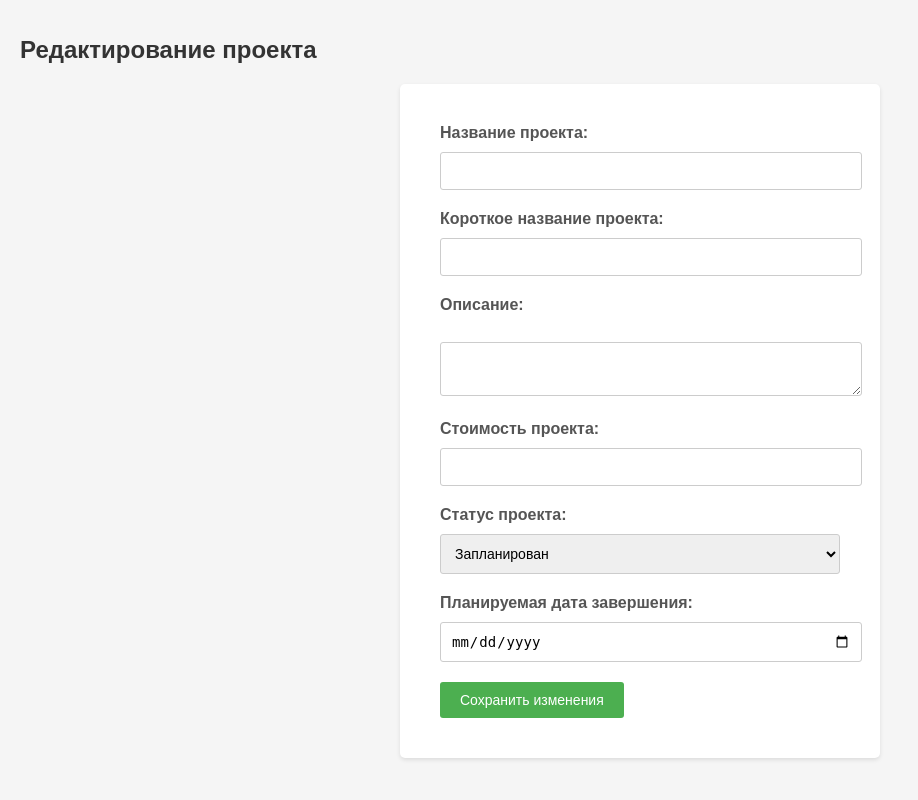
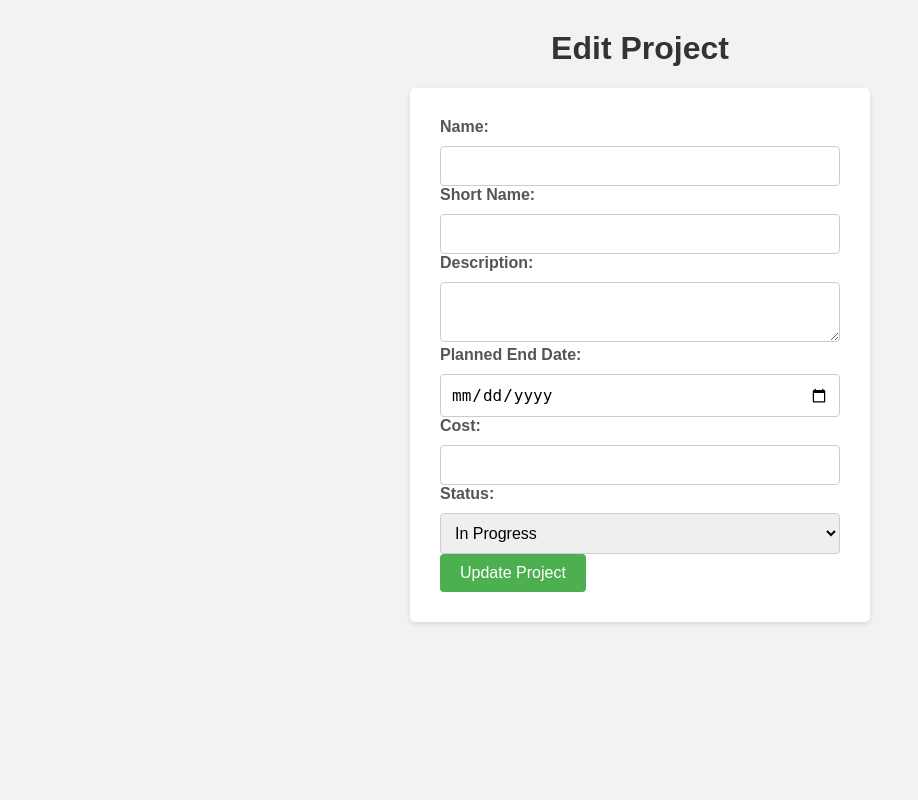
Before and after one commit to dan9Protasenia/task-management, a Flask app: template templates/edit_project.html in a window 1280 px wide. Shown: the whole page, without its empty margins (0-918 px from the left). Run offline with Flask 3, Linux system fonts and the light colour scheme; the template is opened without the code that fills it, so the values that code supplies are empty.

Commit message:
Update edit_project.html

```diff
--- a/templates/edit_project.html
+++ b/templates/edit_project.html
@@ -5,24 +5,24 @@
     <style>
         body {
             font-family: Arial, sans-serif;
-            background-color: #f5f5f5;
+            background-color: #f2f2f2;
             margin: 0;
-            padding: 20px;
+            padding: 0;
         }
 
         h1 {
+            text-align: center;
             color: #333;
-            font-size: 24px;
-            margin-bottom: 20px;
+            margin-top: 30px;
         }
 
         form {
+            max-width: 400px;
+            margin: 20px auto;
             background-color: #fff;
+            padding: 30px;
             border-radius: 5px;
-            padding: 40px;
-            width: 400px;
-            margin: 0 auto;
-            box-shadow: 0 2px 4px rgba(0, 0, 0, 0.1);
+            box-shadow: 0 2px 5px rgba(0, 0, 0, 0.1);
         }
 
         label {
@@ -39,20 +39,20 @@
         input[type="number"] {
             width: 100%;
             padding: 10px;
-            border-radius: 3px;
             border: 1px solid #ccc;
-            margin-bottom: 20px;
-            font-size: 14px;
+            border-radius: 4px;
+            box-sizing: border-box;
+            font-size: 16px;
         }
 
         input[type="submit"] {
-            background-color: #4caf50;
+            background-color: #4CAF50;
             color: #fff;
             padding: 10px 20px;
             border: none;
-            border-radius: 3px;
+            border-radius: 4px;
             cursor: pointer;
-            font-size: 14px;
+            font-size: 16px;
             transition: background-color 0.3s ease;
         }
 
@@ -62,32 +62,62 @@
     </style>
 </head>
 <body>
-    <h1>Редактирование проекта</h1>
-    <form method="POST" action="/edit_project/{{ project.id }}">
-        <label for="name">Название проекта:</label>
+    <h1>Edit Project</h1>
+    <form id="editProjectForm" method="PUT" action="/edit_project/{{ project.id }}">
+        <label for="name">Name:</label>
         <input type="text" id="name" name="name" value="{{ project.name }}" required>
 
-        <label for="short_name">Короткое название проекта:</label>
+        <label for="short_name">Short Name:</label>
         <input type="text" id="short_name" name="short_name" value="{{ project.short_name }}" required>
 
-        <label for="description">Описание:</label><br>
-        <textarea id="description" name="description">{{ project.description }}</textarea>
+        <label for="description">Description:</label>
+        <textarea id="description" name="description" required>{{ project.description }}</textarea>
 
-        <label for="cost">Стоимость проекта:</label>
+        <label for="planned_end_date">Planned End Date:</label>
+        <input type="date" id="planned_end_date" name="planned_end_date" value="{{ project.planned_end_date }}" required>
+
+        <label for="cost">Cost:</label>
         <input type="number" id="cost" name="cost" value="{{ project.cost }}" required>
 
-        <label for="status">Статус проекта:</label>
+        <label for="status">Status:</label>
         <select id="status" name="status" required>
-            <option value="Запланирован" {% if project.status == 'Запланирован' %} selected {% endif %}>Запланирован</option>
-            <option value="В работе" {% if project.status == 'В работе' %} selected {% endif %}>В работе</option>
-            <option value="Завершено" {% if project.status == 'Завершено' %} selected {% endif %}>Завершено</option>
-            <option value="Отложено" {% if project.status == 'Отложено' %} selected {% endif %}>Отложено</option>
+            <option value="В работе" {% if project.status == 'In Progress' %}selected{% endif %}>In Progress</option>
+            <option value="Завершено" {% if project.status == 'Completed' %}selected{% endif %}>Completed</option>
         </select>
 
-        <label for="planned_end_date">Планируемая дата завершения:</label>
-        <input type="date" id="planned_end_date" name="planned_end_date" value="{{ project.planned_end_date.strftime('%Y-%m-%d') }}" required>
+        <input type="submit" value="Update Project">
+    </form>
+<script>
+    document.getElementById("editProjectForm").addEventListener("submit", function(event) {
+        event.preventDefault();
+        var form = event.target;
+        var formData = new FormData(form);
+        var jsonData = {};
 
-        <input type="submit" value="Сохранить изменения">
-    </form>
+        formData.forEach(function(value, key) {
+            jsonData[key] = value;
+        });
+
+        fetch("/edit_project/{{ project.id }}", {
+            method: "PUT",
+            headers: {
+                "Content-Type": "application/json",
+            },
+            body: JSON.stringify(jsonData),
+        })
+        .then(function(response) {
+            if (response.ok) {
+                alert("Project updated successfully");
+                window.location.href = "http://127.0.0.1:5000/projects"; // Redirect to projects page
+            } else {
+                alert("Failed to update project");
+            }
+        })
+        .catch(function(error) {
+            console.log("Error:", error);
+            alert("An error occurred while updating the project");
+        });
+    });
+</script>
 </body>
 </html>
```
